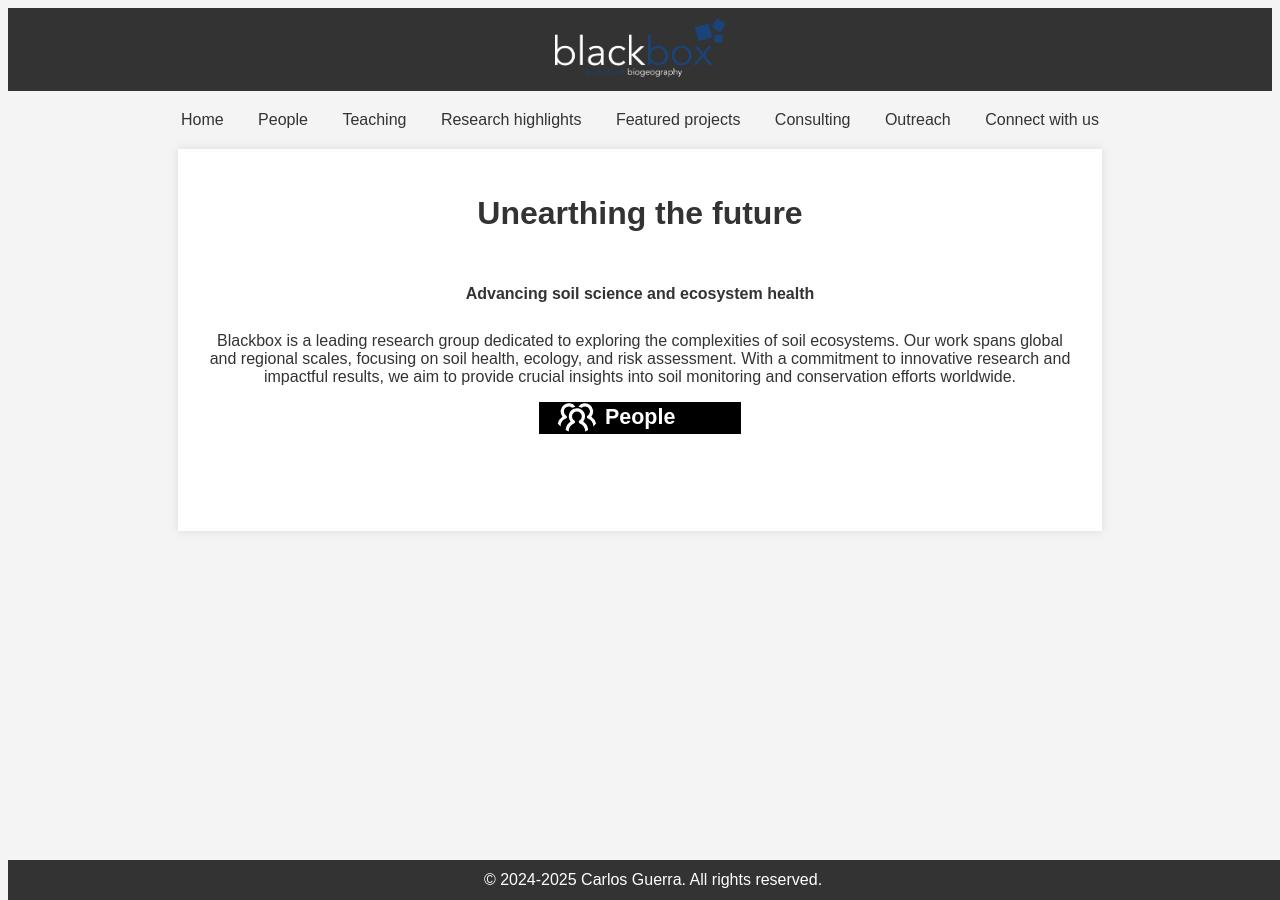
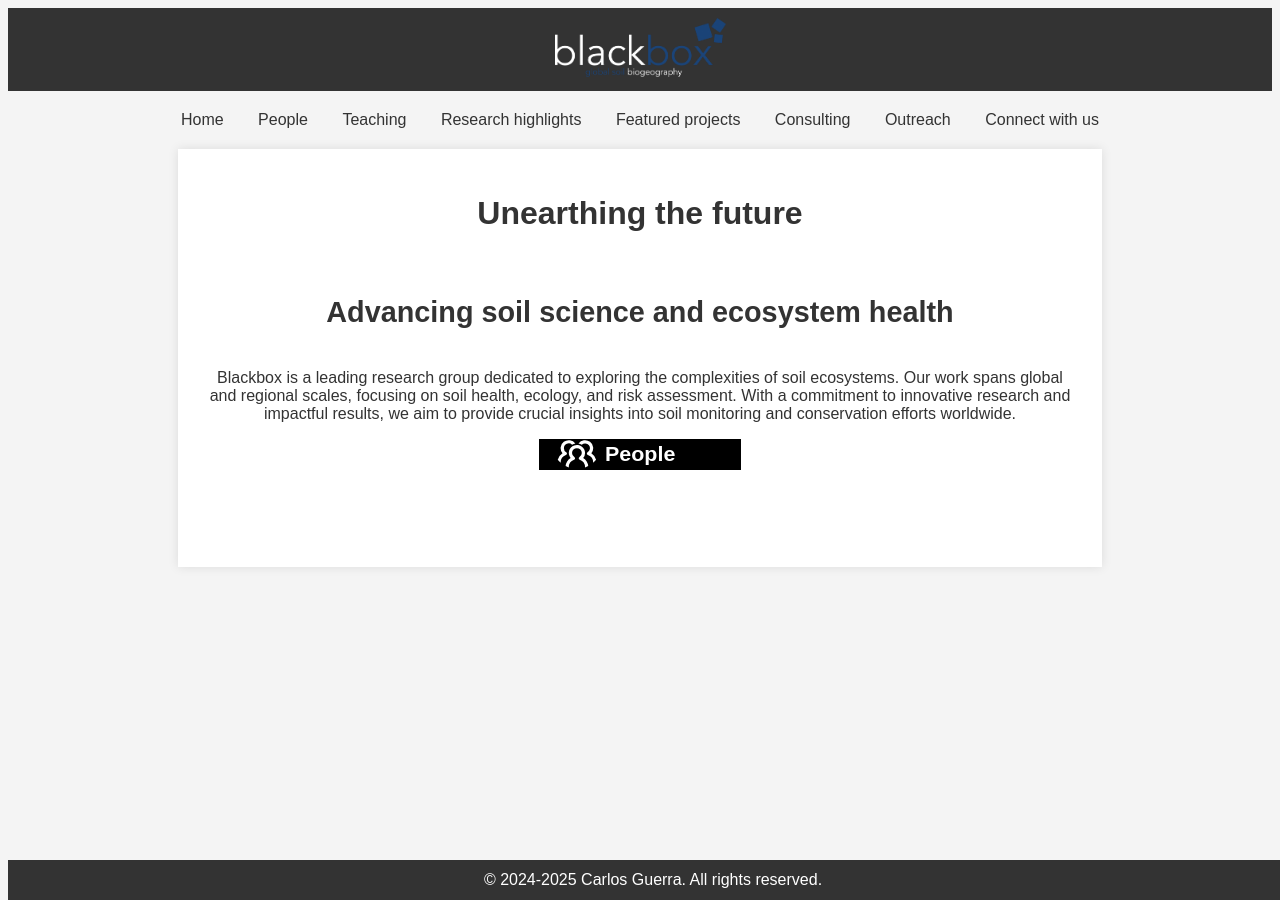
Before and after one commit to Blackboxgeo/blackbox.github.io, a Jekyll site: the page built from index.md, in a window 1280 px wide. Built offline with Jekyll 4.4.1, drawn with Linux system fonts in a browser that asks for light colours.

Commit message:
fixed some text errors

```diff
--- a/_layouts/default.html
+++ b/_layouts/default.html
@@ -22,7 +22,7 @@
         }
 
         h2 {
-            font-size: 1em;
+            font-size: 1.8em;
         }
 
         header {
--- a/assets/css/styles.css
+++ b/assets/css/styles.css
@@ -11,7 +11,7 @@
 }
 
 h1 {
-    font-size: 1em;
+    font-size: 1.8em;
 }
 
 header {
```
